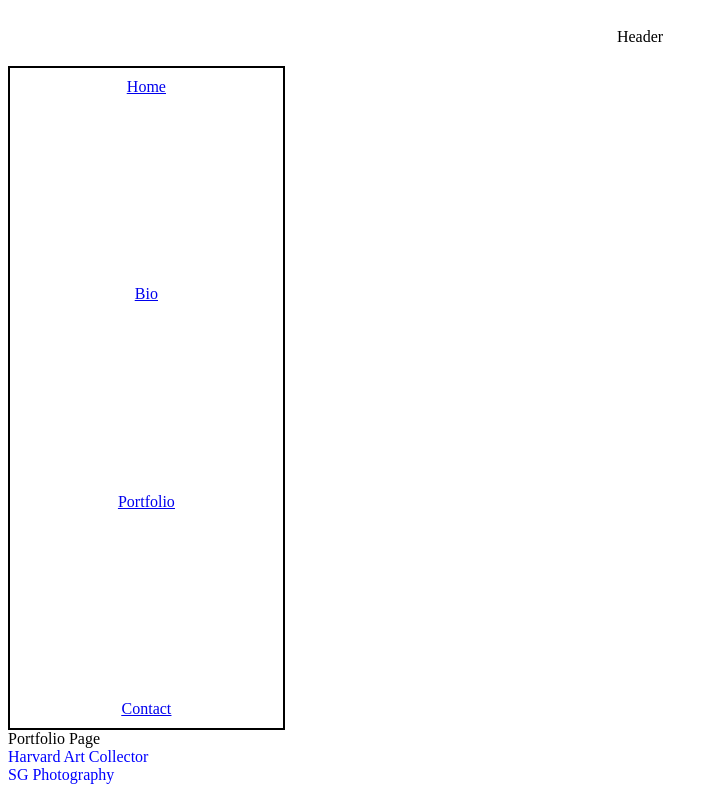
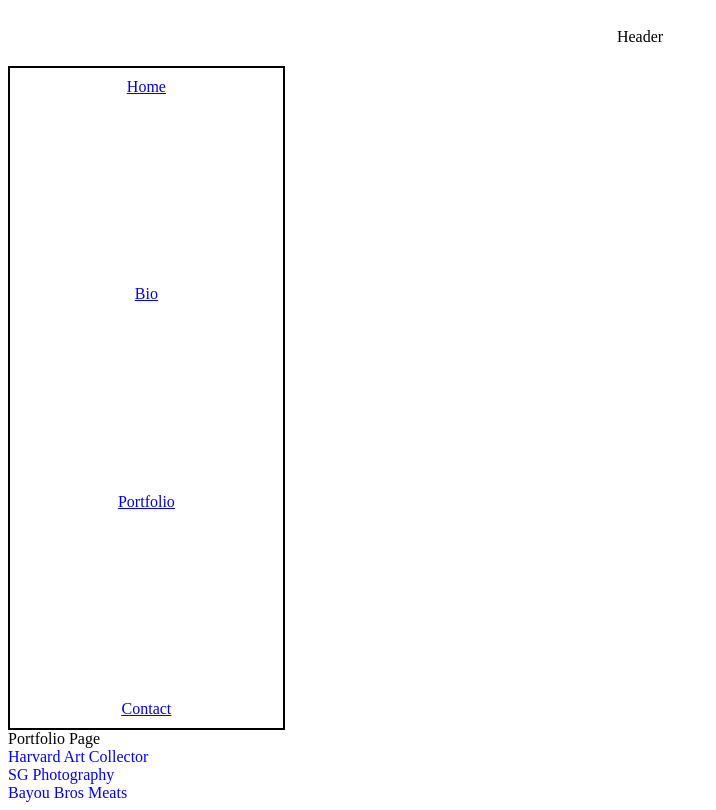
Before and after one commit to NicBab/nicportfolio, a React (Create React App) app: page /portfolio in a window 1280 px wide. Shown: the whole page, without its empty margins (0-716 px from the left). Built offline with nearby package versions, Linux system fonts and the light colour scheme.

Commit message:
add bayouBros Link

```diff
--- a/src/Pages/Portfolio.jsx
+++ b/src/Pages/Portfolio.jsx
@@ -10,6 +10,10 @@ const Portfolio = () => {
         window.open("https://goofy-wright-304451.netlify.app/")
     }
 
+    const onBayouBrosClick = () => {
+        window.open("https://jolly-ramanujan-7108eb.netlify.app/")
+    }
+
     return (
         <>
         <div>
@@ -17,6 +21,7 @@ const Portfolio = () => {
         </div>
             <div className="artCollector" onClick={onArtCollectorClick}>Harvard Art Collector</div>
             <div className="sgPhotography" onClick={onSgPhotographyClick}>SG Photography</div>
+            <div className="bayouBros" onClick={onBayouBrosClick}>Bayou Bros Meats</div>
         </>
     )
 }
--- a/src/Pages/css/Portfolio.css
+++ b/src/Pages/css/Portfolio.css
@@ -7,3 +7,8 @@
     cursor: pointer;
     color: blue;
 }
+
+.bayouBros {
+    cursor: pointer;
+    color: blue;
+}
```
